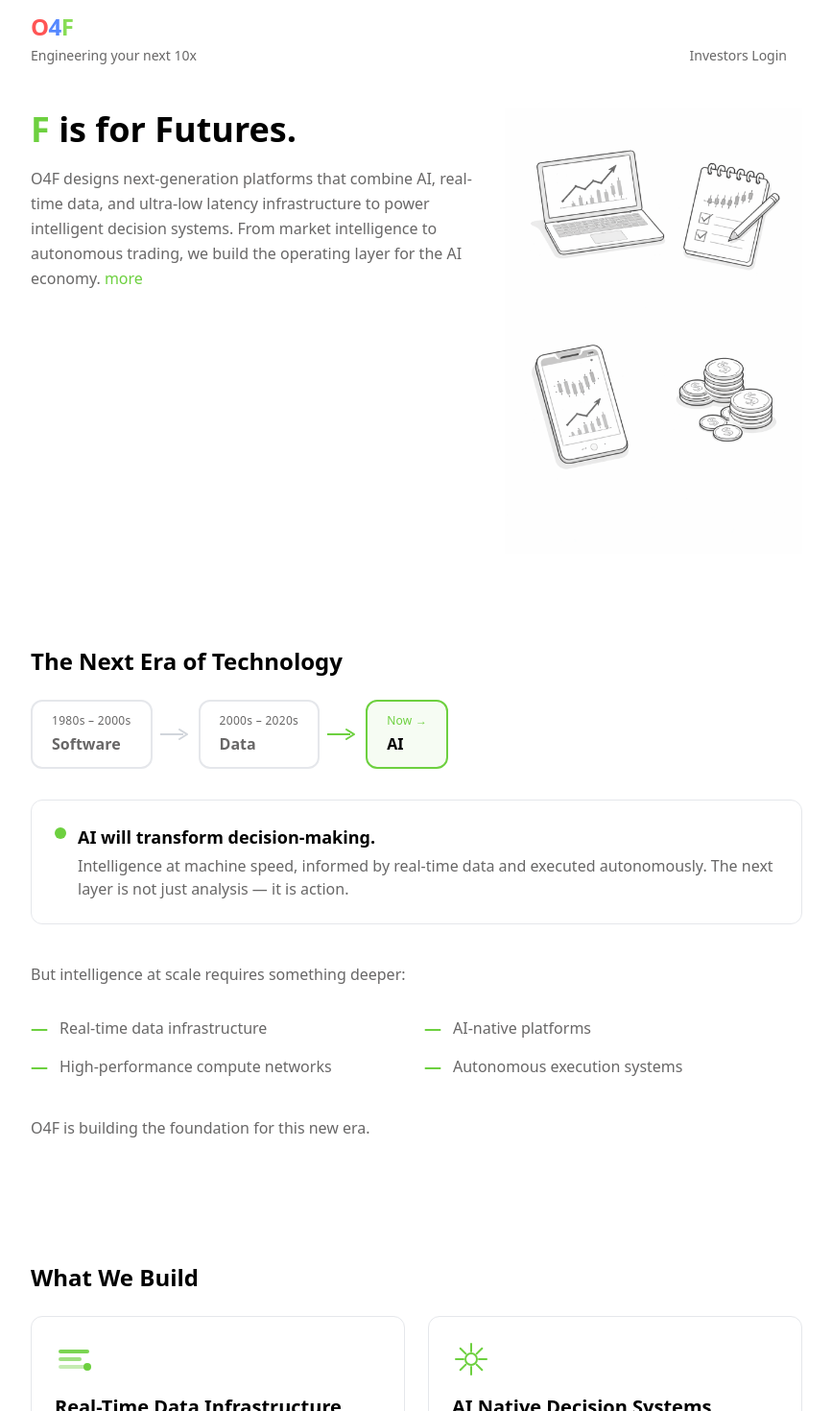
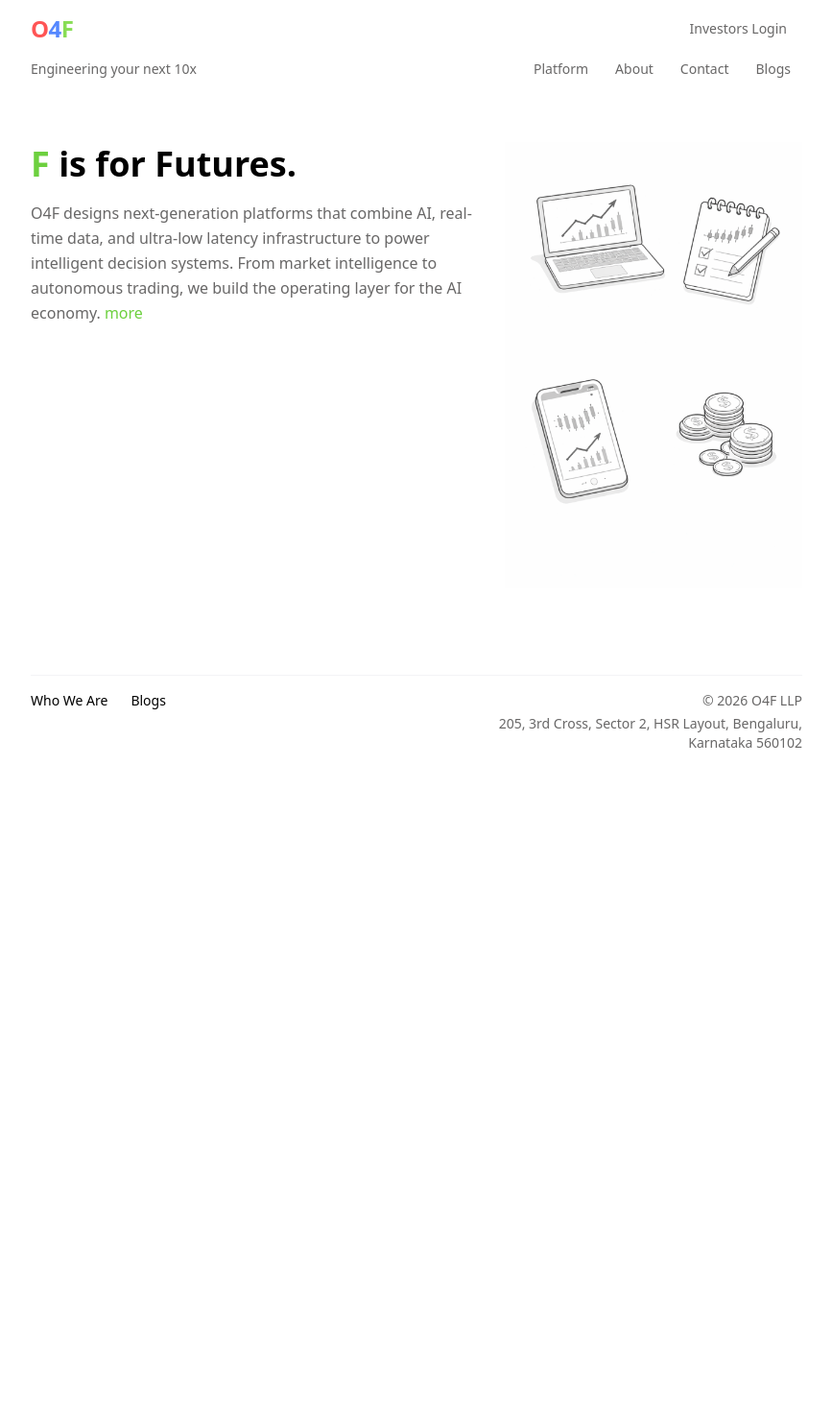
Before and after one commit to kk-rakesh/public-static, a Next.js app in the folder next-web/: page / in a window 1280 px wide. Shown: the top 1470 px of the page at 96% size, without its empty margins (206-1073 px from the left). After the commit the page ends 800 px from the top, so only its background shows below. Built offline with nearby package versions, Linux system fonts and the light colour scheme.

Commit message:
Moved to navigation approach

```diff
--- /dev/null
+++ b/next-web/app/about/page.tsx
@@ -0,0 +1,29 @@
+import Header from "@/components/layout/Header";
+import Footer from "@/components/layout/Footer";
+import TechEra from "@/components/home/TechEra";
+import WhyO4F from "@/components/home/WhyO4F";
+
+export default function AboutPage() {
+  return (
+    <div className="min-h-screen flex flex-col bg-white text-black">
+      <div className="w-full max-w-[900px] mx-auto px-6 sm:px-8 lg:px-12">
+        <Header />
+        <div className="pt-8 pb-4">
+          <h1 className="text-[clamp(28px,5vw,36px)] font-bold leading-tight mb-3">
+            About O4F
+          </h1>
+          <p className="text-text-gray text-lg">
+            Building the foundation for the AI economy.
+          </p>
+        </div>
+      </div>
+
+      <TechEra />
+      <WhyO4F />
+
+      <div className="mt-auto w-full max-w-[900px] mx-auto px-6 sm:px-8 lg:px-12">
+        <Footer />
+      </div>
+    </div>
+  );
+}
--- /dev/null
+++ b/next-web/app/contact/page.tsx
@@ -0,0 +1,45 @@
+import Header from "@/components/layout/Header";
+import Footer from "@/components/layout/Footer";
+
+export default function ContactPage() {
+  return (
+    <div className="min-h-screen flex flex-col bg-white text-black">
+      <div className="w-full max-w-[900px] mx-auto px-6 sm:px-8 lg:px-12">
+        <Header />
+
+        <main className="py-12 lg:py-20 max-w-[600px]">
+          <div className="text-brand-green mb-8">
+            <svg width="48" height="48" viewBox="0 0 48 48" fill="none" aria-hidden>
+              <circle cx="18" cy="14" r="6" stroke="currentColor" strokeWidth="2" fill="none" />
+              <circle cx="34" cy="18" r="5" stroke="currentColor" strokeWidth="2" fill="none" />
+              <path d="M4 38c0-7.73 6.27-14 14-14s14 6.27 14 14" stroke="currentColor" strokeWidth="2" strokeLinecap="round" fill="none" />
+              <path d="M34 28c4.42 0 8 3.58 8 8" stroke="currentColor" strokeWidth="2" strokeLinecap="round" fill="none" />
+            </svg>
+          </div>
+
+          <h1 className="text-[clamp(28px,5vw,36px)] font-bold leading-tight mb-6">
+            Join the Builders
+          </h1>
+
+          <p className="text-text-gray mb-4">
+            We are building a team of engineers, researchers, and thinkers who want to create lasting systems.
+          </p>
+          <p className="text-text-gray mb-10">
+            If you want to work on deep technology with real-world impact, we would love to connect.
+          </p>
+
+          <a
+            href="mailto:hello@o4f.com"
+            className="inline-block px-8 py-4 bg-brand-green text-white font-semibold rounded-lg hover:opacity-90 transition-opacity duration-150"
+          >
+            Get in touch
+          </a>
+        </main>
+      </div>
+
+      <div className="mt-auto w-full max-w-[900px] mx-auto px-6 sm:px-8 lg:px-12">
+        <Footer />
+      </div>
+    </div>
+  );
+}
--- a/next-web/app/page.tsx
+++ b/next-web/app/page.tsx
@@ -2,11 +2,6 @@ import Image from "next/image";
 import Header from "@/components/layout/Header";
 import Footer from "@/components/layout/Footer";
 import ExpandableText from "@/components/home/ExpandableText";
-import TechEra from "@/components/home/TechEra";
-import WhatWeBuild from "@/components/home/WhatWeBuild";
-import PlatformArchitecture from "@/components/home/PlatformArchitecture";
-import TechPrinciples from "@/components/home/TechPrinciples";
-import WhyO4F from "@/components/home/WhyO4F";
 import { getAssetPath } from "@/lib/constants";
 
 export default function Home() {
@@ -15,18 +10,14 @@ export default function Home() {
       <div className="w-full max-w-[900px] mx-auto px-6 sm:px-8 lg:px-12">
         <Header />
 
-        <main className="py-4 lg:py-8">
-          {/* Two-column grid: text + image, collapses on mobile */}
+        <main className="py-8 lg:py-12">
           <div className="grid grid-cols-1 lg:grid-cols-[minmax(0,545px)_310px] gap-4 lg:gap-8 items-start">
-            {/* Text Column */}
             <div className="order-2 lg:order-1">
               <h1 className="text-[clamp(28px,5vw,36px)] font-bold leading-tight mb-4">
                 <span className="text-brand-green">F</span> is for Futures.
               </h1>
               <ExpandableText />
             </div>
-
-            {/* Image Column */}
             <div className="order-1 lg:order-2 flex justify-center lg:justify-end">
               <Image
                 src={getAssetPath("/minimal.png")}
@@ -41,13 +32,7 @@ export default function Home() {
         </main>
       </div>
 
-      <TechEra />
-      <WhatWeBuild />
-      <PlatformArchitecture />
-      <TechPrinciples />
-      <WhyO4F />
-
-      <div className="w-full max-w-[900px] mx-auto px-6 sm:px-8 lg:px-12">
+      <div className="mt-auto w-full max-w-[900px] mx-auto px-6 sm:px-8 lg:px-12">
         <Footer />
       </div>
     </div>
--- /dev/null
+++ b/next-web/app/platform/page.tsx
@@ -0,0 +1,31 @@
+import Header from "@/components/layout/Header";
+import Footer from "@/components/layout/Footer";
+import WhatWeBuild from "@/components/home/WhatWeBuild";
+import PlatformArchitecture from "@/components/home/PlatformArchitecture";
+import TechPrinciples from "@/components/home/TechPrinciples";
+
+export default function PlatformPage() {
+  return (
+    <div className="min-h-screen flex flex-col bg-white text-black">
+      <div className="w-full max-w-[900px] mx-auto px-6 sm:px-8 lg:px-12">
+        <Header />
+        <div className="pt-8 pb-4">
+          <h1 className="text-[clamp(28px,5vw,36px)] font-bold leading-tight mb-3">
+            The O4F Platform
+          </h1>
+          <p className="text-text-gray text-lg">
+            The infrastructure for intelligent decision systems.
+          </p>
+        </div>
+      </div>
+
+      <WhatWeBuild />
+      <PlatformArchitecture />
+      <TechPrinciples />
+
+      <div className="mt-auto w-full max-w-[900px] mx-auto px-6 sm:px-8 lg:px-12">
+        <Footer />
+      </div>
+    </div>
+  );
+}
--- a/next-web/components/home/PlatformArchitecture.tsx
+++ b/next-web/components/home/PlatformArchitecture.tsx
@@ -100,9 +100,9 @@ function ArchitectureDiagram() {
 
 export default function PlatformArchitecture() {
   return (
-    <section className="w-full py-12 lg:py-16">
+    <section className="w-full py-8 lg:py-12">
       <div className="max-w-[900px] mx-auto px-6 sm:px-8 lg:px-12">
-        <h2 className="text-2xl font-bold mb-4">Platform Architecture</h2>
+        <h2 className="text-xl font-bold mb-4">Platform Architecture</h2>
         <p className="text-text-gray mb-6">
           The O4F platform is built as a modular intelligent system.
         </p>
--- a/next-web/components/home/TechEra.tsx
+++ b/next-web/components/home/TechEra.tsx
@@ -35,9 +35,9 @@ export default function TechEra() {
   const activeEra = eras.find((e) => e.id === active)!;
 
   return (
-    <section className="w-full py-12 lg:py-16">
+    <section className="w-full py-8 lg:py-12">
       <div className="max-w-[900px] mx-auto px-6 sm:px-8 lg:px-12">
-        <h2 className="text-2xl font-bold mb-6">The Next Era of Technology</h2>
+        <h2 className="text-xl font-bold mb-6">The Next Era of Technology</h2>
 
         {/* Timeline */}
         <div className="flex flex-col sm:flex-row sm:items-center mb-8">
--- a/next-web/components/home/TechPrinciples.tsx
+++ b/next-web/components/home/TechPrinciples.tsx
@@ -54,9 +54,9 @@ const principles = [
 
 export default function TechPrinciples() {
   return (
-    <section className="w-full bg-gray-50 py-12 lg:py-16">
+    <section className="w-full bg-gray-50 py-8 lg:py-12">
       <div className="max-w-[900px] mx-auto px-6 sm:px-8 lg:px-12">
-        <h2 className="text-2xl font-bold mb-4">Technology Principles</h2>
+        <h2 className="text-xl font-bold mb-4">Technology Principles</h2>
         <p className="text-text-gray mb-8">Great systems share common principles.</p>
 
         <div className="grid grid-cols-1 sm:grid-cols-2 lg:grid-cols-4 gap-6">
--- a/next-web/components/home/WhatWeBuild.tsx
+++ b/next-web/components/home/WhatWeBuild.tsx
@@ -90,9 +90,9 @@ const features = [
 
 export default function WhatWeBuild() {
   return (
-    <section className="w-full py-12 lg:py-16">
+    <section className="w-full py-8 lg:py-12">
       <div className="max-w-[900px] mx-auto px-6 sm:px-8 lg:px-12">
-        <h2 className="text-2xl font-bold mb-6">What We Build</h2>
+        <h2 className="text-xl font-bold mb-6">What We Build</h2>
 
         <div className="grid grid-cols-1 sm:grid-cols-2 gap-6">
           {features.map((f) => (
--- a/next-web/components/layout/Header.tsx
+++ b/next-web/components/layout/Header.tsx
@@ -1,23 +1,54 @@
 "use client";
 
 import Link from "next/link";
+import { usePathname } from "next/navigation";
 import Logo from "../ui/Logo";
 
+const navLinks = [
+  { label: "Platform", href: "/platform" },
+  { label: "About", href: "/about" },
+  { label: "Contact", href: "/contact" },
+  { label: "Blogs", href: "/blogs" },
+];
+
 export default function Header() {
+  const pathname = usePathname();
+
   return (
     <header className="py-3">
-      <Link href="/" className="block">
-        <Logo />
-      </Link>
-      <div className="flex justify-between items-center mt-1">
-        <p className="text-text-gray text-sm">Engineering your next 10x</p>
+      <div className="flex justify-between items-center">
+        <Link href="/" className="block">
+          <Logo />
+        </Link>
         <Link
           href="/login"
-          className="text-sm text-text-gray hover:bg-gray-100 hover:shadow-sm px-4 py-2 -my-2 rounded-lg transition-all"
+          className="text-sm text-text-gray hover:bg-gray-100 hover:shadow-sm px-4 py-2 rounded-lg transition-all"
         >
           Investors Login
         </Link>
       </div>
+
+      <div className="flex items-center justify-between mt-2">
+        <p className="text-text-gray text-sm hidden sm:block">Engineering your next 10x</p>
+        <nav className="flex items-center gap-1 overflow-x-auto">
+          {navLinks.map((link) => {
+            const isActive = pathname === link.href || (link.href !== "/" && pathname.startsWith(link.href));
+            return (
+              <Link
+                key={link.href}
+                href={link.href}
+                className={`text-sm px-3 py-1.5 rounded-lg transition-all whitespace-nowrap
+                  ${isActive
+                    ? "text-black font-medium bg-gray-100"
+                    : "text-text-gray hover:text-black hover:bg-gray-100"
+                  }`}
+              >
+                {link.label}
+              </Link>
+            );
+          })}
+        </nav>
+      </div>
     </header>
   );
 }
```
Also changed, not shown: next-web/components/home/WhyO4F.tsx (+3 -30 lines).
